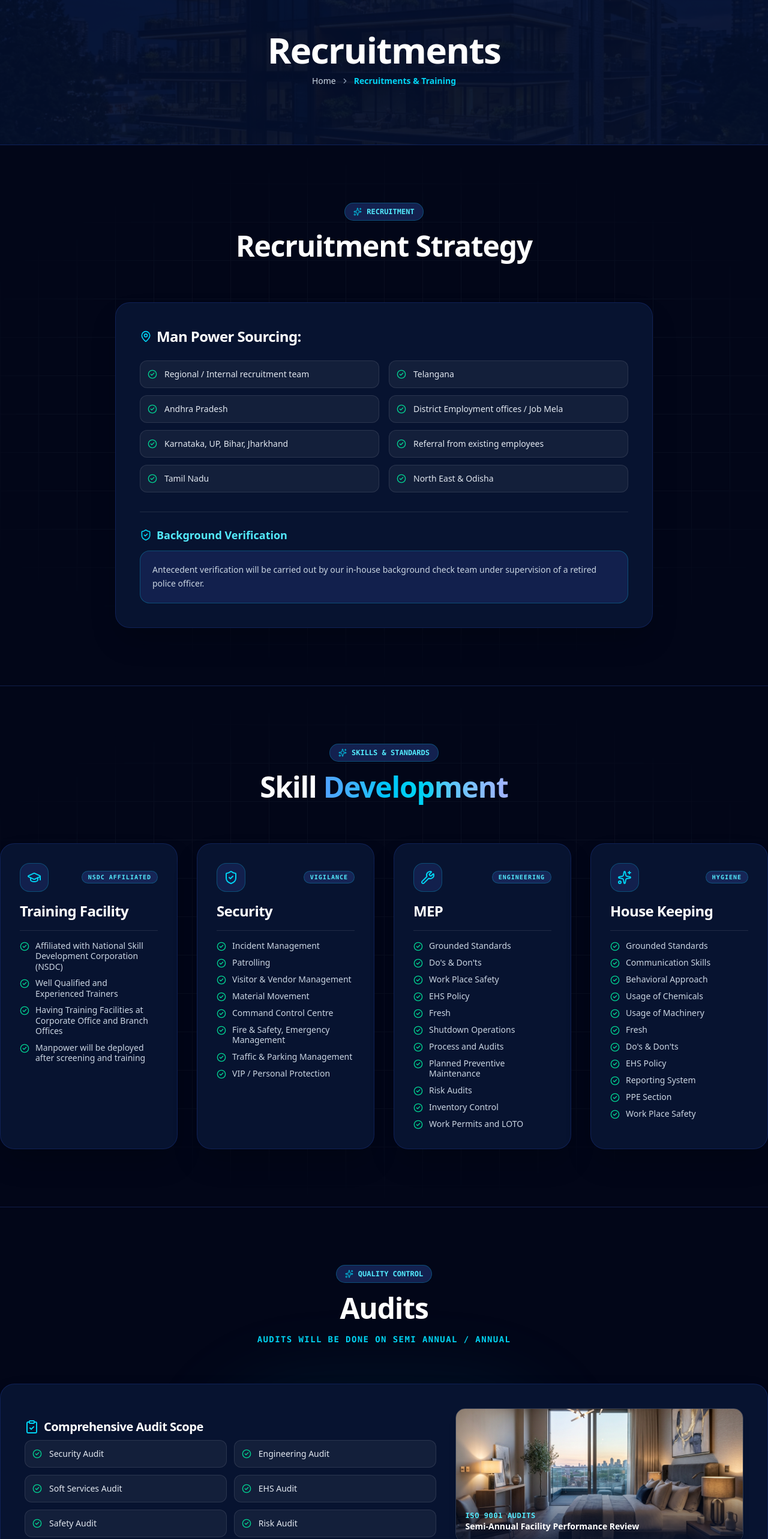
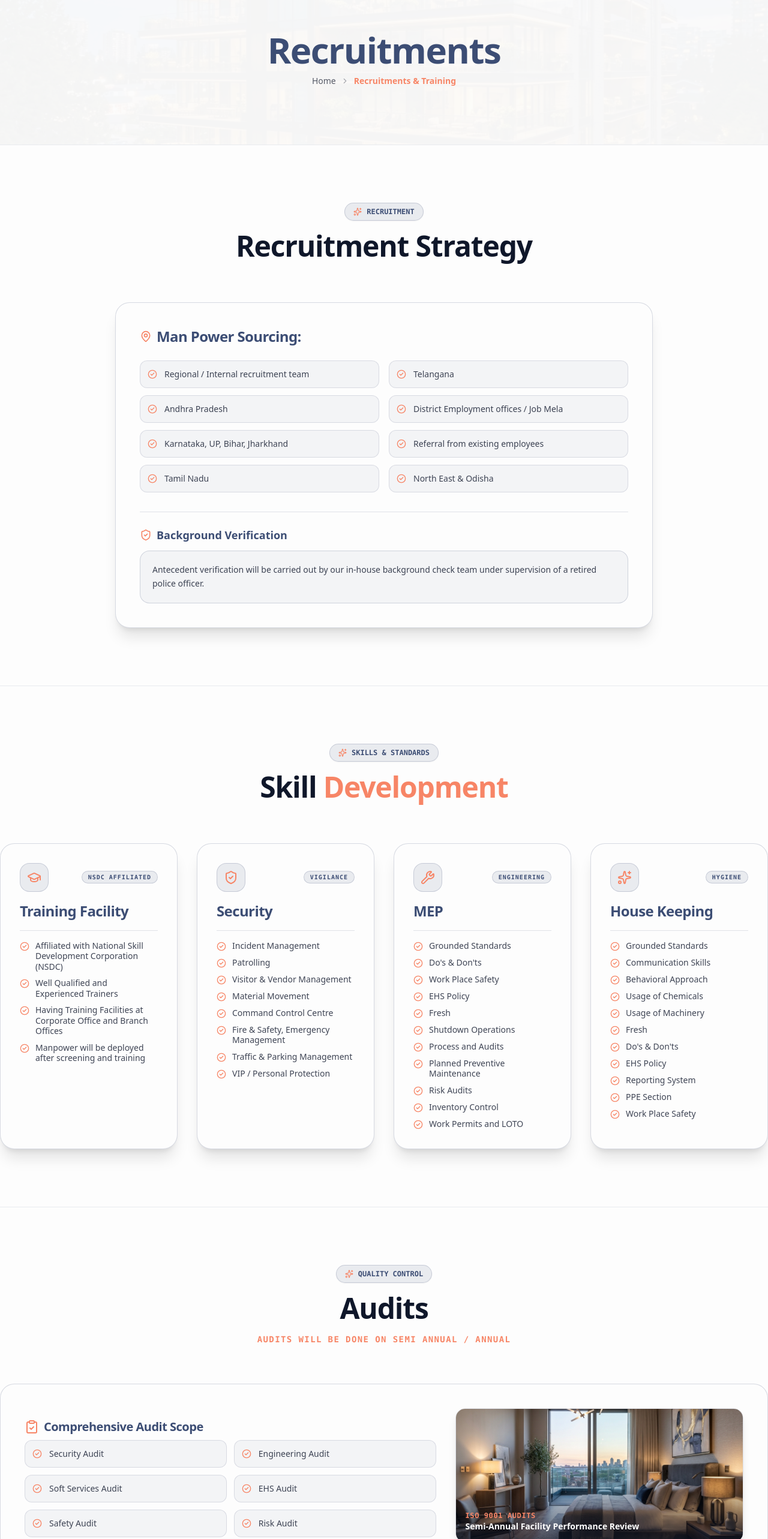
Before and after one commit to MISFOfficial/amazepms.com-redesign, a Next.js app: page /recruitments in a window 1280 px wide. Shown: the part 160-2726 px from the top of the page at 60% size. Built offline with nearby package versions, Linux system fonts and the light colour scheme.

Commit message:
refactor: migrate recruitment section components to use global CSS variables for theme consistency

```diff
--- a/app/(home)/recruitments/Components/AuditsSection/AuditsSection.tsx
+++ b/app/(home)/recruitments/Components/AuditsSection/AuditsSection.tsx
@@ -7,36 +7,33 @@ import { auditsData } from "./components/Content";
 
 export function AuditsSection() {
   return (
-    <section className="relative w-full bg-slate-950 py-16 sm:py-24 border-b border-blue-950/80 overflow-hidden text-white">
-      {/* Ambient Glow */}
-      <div className="absolute top-1/2 left-1/2 -translate-x-1/2 -translate-y-1/2 w-[600px] h-[350px] bg-cyan-600/10 rounded-full blur-3xl pointer-events-none" />
-
+    <section className="relative w-full bg-[var(--white)] py-16 sm:py-24 border-b border-[var(--primary)]/10 overflow-hidden text-[var(--black)]">
       <div className="ratio relative z-10">
         {/* Section Header */}
         <div className="text-center max-w-3xl mx-auto space-y-3 mb-12 sm:mb-16">
-          <div className="inline-flex items-center gap-2 px-3.5 py-1.5 bg-blue-950/90 border border-cyan-500/30 text-cyan-300 text-xs font-semibold rounded-full shadow-xs">
-            <Sparkles className="w-3.5 h-3.5 text-cyan-400 animate-pulse" />
+          <div className="inline-flex items-center gap-2 px-3.5 py-1.5 bg-[var(--primary)]/10 border border-[var(--primary)]/20 text-[var(--primary)] text-xs font-semibold rounded-full shadow-xs">
+            <Sparkles className="w-3.5 h-3.5 text-[var(--secondary)]" />
             <span className="font-mono uppercase text-[11px] sm:text-xs">
               QUALITY CONTROL
             </span>
           </div>
 
-          <h2 className="text-3xl sm:text-4xl lg:text-5xl font-bold text-white tracking-tight leading-tight">
+          <h2 className="text-3xl sm:text-4xl lg:text-5xl font-bold text-[var(--black)] tracking-tight leading-tight">
             {auditsData.title}
           </h2>
 
-          <p className="text-xs sm:text-sm font-mono font-semibold text-cyan-400 uppercase tracking-widest">
+          <p className="text-xs sm:text-sm font-mono font-bold text-[var(--secondary)] uppercase tracking-widest">
             {auditsData.subtitle}
           </p>
         </div>
 
         {/* Content Container */}
-        <div className="bg-[#071330] rounded-3xl p-6 sm:p-10 border border-blue-900/40 shadow-2xl grid grid-cols-1 lg:grid-cols-12 gap-8 items-center">
+        <div className="bg-[var(--white)] rounded-3xl p-6 sm:p-10 border border-[var(--primary)]/20 shadow-xl grid grid-cols-1 lg:grid-cols-12 gap-8 items-center">
           {/* Left Side: 13 Audit Items Grid */}
           <div className="lg:col-span-7 space-y-4">
             <div className="flex items-center gap-2 mb-2">
-              <ClipboardCheck className="w-6 h-6 text-cyan-400" />
-              <h3 className="text-xl font-bold text-white tracking-tight">
+              <ClipboardCheck className="w-6 h-6 text-[var(--secondary)]" />
+              <h3 className="text-xl font-bold text-[var(--primary)] tracking-tight">
                 Comprehensive Audit Scope
               </h3>
             </div>
@@ -45,10 +42,10 @@ export function AuditsSection() {
               {auditsData.auditsList.map((item, idx) => (
                 <div
                   key={idx}
-                  className="flex items-center gap-3 p-3 rounded-xl bg-white/5 border border-white/10 hover:border-cyan-500/40 transition-colors"
+                  className="flex items-center gap-3 p-3 rounded-xl bg-[var(--primary)]/5 border border-[var(--primary)]/15 hover:border-[var(--secondary)] transition-colors"
                 >
-                  <CheckCircle2 className="w-4 h-4 text-emerald-400 shrink-0" />
-                  <span className="text-xs sm:text-sm font-medium text-slate-200">
+                  <CheckCircle2 className="w-4 h-4 text-[var(--secondary)] shrink-0" />
+                  <span className="text-xs sm:text-sm font-medium text-[var(--black)]/80">
                     {item}
                   </span>
                 </div>
@@ -58,37 +55,37 @@ export function AuditsSection() {
 
           {/* Right Side: Audit Imagery */}
           <div className="lg:col-span-5 space-y-4">
-            <div className="relative h-48 sm:h-56 rounded-2xl overflow-hidden border border-white/15 shadow-lg group">
+            <div className="relative h-48 sm:h-56 rounded-2xl overflow-hidden border border-[var(--primary)]/15 shadow-lg group">
               <Image
                 src="/hero_interior.png"
                 alt="Audit Review Team"
                 fill
                 className="object-cover group-hover:scale-105 transition-transform duration-500"
               />
-              <div className="absolute inset-0 bg-gradient-to-t from-[#071330] via-transparent to-transparent opacity-80" />
+              <div className="absolute inset-0 bg-gradient-to-t from-[var(--black)]/80 via-transparent to-transparent opacity-80" />
               <div className="absolute bottom-4 left-4 right-4">
-                <span className="text-xs font-mono font-bold text-cyan-300 uppercase tracking-wider block">
+                <span className="text-xs font-mono font-bold text-[var(--secondary)] uppercase tracking-wider block">
                   ISO 9001 Audits
                 </span>
-                <span className="text-sm font-bold text-white block">
+                <span className="text-sm font-bold text-[var(--white)] block">
                   Semi-Annual Facility Performance Review
                 </span>
               </div>
             </div>
 
-            <div className="relative h-48 sm:h-56 rounded-2xl overflow-hidden border border-white/15 shadow-lg group">
+            <div className="relative h-48 sm:h-56 rounded-2xl overflow-hidden border border-[var(--primary)]/15 shadow-lg group">
               <Image
                 src="/why_excellence.png"
                 alt="Management Compliance Review"
                 fill
                 className="object-cover group-hover:scale-105 transition-transform duration-500"
               />
-              <div className="absolute inset-0 bg-gradient-to-t from-[#071330] via-transparent to-transparent opacity-80" />
+              <div className="absolute inset-0 bg-gradient-to-t from-[var(--black)]/80 via-transparent to-transparent opacity-80" />
               <div className="absolute bottom-4 left-4 right-4">
-                <span className="text-xs font-mono font-bold text-cyan-300 uppercase tracking-wider block">
+                <span className="text-xs font-mono font-bold text-[var(--secondary)] uppercase tracking-wider block">
                   EHS & Risk Compliance
                 </span>
-                <span className="text-sm font-bold text-white block">
+                <span className="text-sm font-bold text-[var(--white)] block">
                   On-Site Safety & Process Inspection
                 </span>
               </div>
--- a/app/(home)/recruitments/Components/HeroSection/HeroSection.tsx
+++ b/app/(home)/recruitments/Components/HeroSection/HeroSection.tsx
@@ -7,9 +7,9 @@ import { ChevronRight } from "lucide-react";
 
 export function HeroSection() {
   return (
-    <section className="relative w-full bg-[#051336] py-16 sm:py-20 lg:py-24 border-b border-blue-900/40 overflow-hidden text-center text-white">
-      {/* Background Skyscraper City Image with Dark Overlay matching Screenshot */}
-      <div className="absolute inset-0 z-0 opacity-25">
+    <section className="relative w-full bg-[var(--white)] py-16 sm:py-20 lg:py-24 border-b border-[var(--primary)]/10 overflow-hidden text-center text-[var(--black)]">
+      {/* Background Skyscraper Image with Light Overlay */}
+      <div className="absolute inset-0 z-0 opacity-10">
         <Image
           src="/hero_building.png"
           alt="Amaze PMS Recruitments Skyscraper"
@@ -17,22 +17,22 @@ export function HeroSection() {
           className="object-cover"
           priority
         />
-        <div className="absolute inset-0 bg-[#051336]/80 mix-blend-multiply" />
+        <div className="absolute inset-0 bg-[var(--white)]/70" />
       </div>
 
       <div className="ratio relative z-10 flex flex-col items-center justify-center space-y-3">
-        {/* Title matching Screenshot */}
-        <h1 className="text-3xl sm:text-5xl lg:text-6xl font-bold tracking-tight text-white">
+        {/* Page Title */}
+        <h1 className="text-3xl sm:text-5xl lg:text-6xl font-bold tracking-tight text-[var(--primary)]">
           Recruitments
         </h1>
 
-        {/* Breadcrumb matching Screenshot: Home > Recruitments & Training */}
-        <nav className="inline-flex items-center gap-2 text-xs sm:text-sm text-slate-300 font-medium">
-          <Link href="/" className="hover:text-white transition-colors">
+        {/* Breadcrumb Navigation: Home > Recruitments & Training */}
+        <nav className="inline-flex items-center gap-2 text-xs sm:text-sm text-[var(--black)]/70 font-medium">
+          <Link href="/" className="hover:text-[var(--secondary)] transition-colors">
             Home
           </Link>
-          <ChevronRight className="w-3.5 h-3.5 text-slate-400" />
-          <span className="text-cyan-400 font-semibold">Recruitments & Training</span>
+          <ChevronRight className="w-3.5 h-3.5 opacity-50" />
+          <span className="text-[var(--secondary)] font-semibold">Recruitments & Training</span>
         </nav>
       </div>
     </section>
--- a/app/(home)/recruitments/Components/RecruitmentStrategy/RecruitmentStrategy.tsx
+++ b/app/(home)/recruitments/Components/RecruitmentStrategy/RecruitmentStrategy.tsx
@@ -6,43 +6,40 @@ import { recruitmentStrategyData } from "./components/Content";
 
 export function RecruitmentStrategy() {
   return (
-    <section className="relative w-full bg-slate-950 py-16 sm:py-24 border-b border-blue-950/80 overflow-hidden text-white">
-      {/* Background Mesh */}
-      <div className="absolute inset-0 bg-[linear-gradient(to_right,#1e293b_1px,transparent_1px),linear-gradient(to_bottom,#1e293b_1px,transparent_1px)] bg-[size:4rem_4rem] [mask-image:radial-gradient(ellipse_60%_50%_at_50%_50%,#000_70%,transparent_100%)] opacity-25 pointer-events-none" />
-
+    <section className="relative w-full bg-[var(--white)] py-16 sm:py-24 border-b border-[var(--primary)]/10 overflow-hidden text-[var(--black)]">
       <div className="ratio relative z-10">
-        {/* Section Header matching Screenshot */}
+        {/* Section Header */}
         <div className="text-center max-w-3xl mx-auto space-y-3 mb-12 sm:mb-16">
-          <div className="inline-flex items-center gap-2 px-3.5 py-1.5 bg-blue-950/90 border border-cyan-500/30 text-cyan-300 text-xs font-semibold rounded-full shadow-xs">
-            <Sparkles className="w-3.5 h-3.5 text-cyan-400 animate-pulse" />
+          <div className="inline-flex items-center gap-2 px-3.5 py-1.5 bg-[var(--primary)]/10 border border-[var(--primary)]/20 text-[var(--primary)] text-xs font-semibold rounded-full shadow-xs">
+            <Sparkles className="w-3.5 h-3.5 text-[var(--secondary)]" />
             <span className="font-mono uppercase text-[11px] sm:text-xs">RECRUITMENT</span>
           </div>
 
-          <h2 className="text-3xl sm:text-4xl lg:text-5xl font-bold text-white tracking-tight leading-tight">
+          <h2 className="text-3xl sm:text-4xl lg:text-5xl font-bold text-[var(--black)] tracking-tight leading-tight">
             {recruitmentStrategyData.title}
           </h2>
         </div>
 
         {/* Card Body Container */}
-        <div className="max-w-4xl mx-auto bg-[#071330] rounded-3xl p-6 sm:p-10 border border-blue-900/40 shadow-2xl space-y-8">
+        <div className="max-w-4xl mx-auto bg-[var(--white)] rounded-3xl p-6 sm:p-10 border border-[var(--primary)]/20 shadow-xl space-y-8">
           {/* Man Power Sourcing Subhead */}
           <div className="space-y-4">
-            <h3 className="text-xl sm:text-2xl font-bold text-white tracking-tight text-center sm:text-left flex items-center gap-2 justify-center sm:justify-start">
-              <MapPin className="w-5 h-5 text-cyan-400" />
+            <h3 className="text-xl sm:text-2xl font-bold text-[var(--primary)] tracking-tight text-center sm:text-left flex items-center gap-2 justify-center sm:justify-start">
+              <MapPin className="w-5 h-5 text-[var(--secondary)]" />
               <span>{recruitmentStrategyData.subhead1}</span>
             </h3>
 
-            {/* 2 Column Sourcing List matching Screenshot */}
+            {/* 2 Column Sourcing List */}
             <div className="grid grid-cols-1 sm:grid-cols-2 gap-4 pt-2">
               {/* Column 1 */}
               <div className="space-y-3">
                 {recruitmentStrategyData.column1.map((item, idx) => (
                   <div
                     key={idx}
-                    className="flex items-center gap-3 p-3 rounded-xl bg-white/5 border border-white/10"
+                    className="flex items-center gap-3 p-3 rounded-xl bg-[var(--primary)]/5 border border-[var(--primary)]/15"
                   >
-                    <CheckCircle2 className="w-4 h-4 text-emerald-400 shrink-0" />
-                    <span className="text-xs sm:text-sm font-medium text-slate-200">
+                    <CheckCircle2 className="w-4 h-4 text-[var(--secondary)] shrink-0" />
+                    <span className="text-xs sm:text-sm font-medium text-[var(--black)]/80">
                       {item}
                     </span>
                   </div>
@@ -54,10 +51,10 @@ export function RecruitmentStrategy() {
                 {recruitmentStrategyData.column2.map((item, idx) => (
                   <div
                     key={idx}
-                    className="flex items-center gap-3 p-3 rounded-xl bg-white/5 border border-white/10"
+                    className="flex items-center gap-3 p-3 rounded-xl bg-[var(--primary)]/5 border border-[var(--primary)]/15"
                   >
-                    <CheckCircle2 className="w-4 h-4 text-emerald-400 shrink-0" />
-                    <span className="text-xs sm:text-sm font-medium text-slate-200">
+                    <CheckCircle2 className="w-4 h-4 text-[var(--secondary)] shrink-0" />
+                    <span className="text-xs sm:text-sm font-medium text-[var(--black)]/80">
                       {item}
                     </span>
                   </div>
@@ -66,14 +63,14 @@ export function RecruitmentStrategy() {
             </div>
           </div>
 
-          {/* Background Verification Box matching Screenshot */}
-          <div className="pt-6 border-t border-white/10 space-y-3 text-center sm:text-left">
-            <h4 className="text-lg font-bold text-cyan-300 flex items-center justify-center sm:justify-start gap-2">
-              <ShieldCheck className="w-5 h-5 text-cyan-400" />
+          {/* Background Verification Box */}
+          <div className="pt-6 border-t border-[var(--primary)]/15 space-y-3 text-center sm:text-left">
+            <h4 className="text-lg font-bold text-[var(--primary)] flex items-center justify-center sm:justify-start gap-2">
+              <ShieldCheck className="w-5 h-5 text-[var(--secondary)]" />
               <span>{recruitmentStrategyData.subhead2}</span>
             </h4>
 
-            <div className="p-4 sm:p-5 rounded-2xl bg-blue-950/80 border border-cyan-500/30 text-xs sm:text-sm text-slate-300 leading-relaxed font-sans">
+            <div className="p-4 sm:p-5 rounded-2xl bg-[var(--primary)]/5 border border-[var(--primary)]/20 text-xs sm:text-sm text-[var(--black)]/80 leading-relaxed font-sans font-normal">
               {recruitmentStrategyData.backgroundVerificationText}
             </div>
           </div>
--- a/app/(home)/recruitments/Components/SkillDevelopment/SkillDevelopment.tsx
+++ b/app/(home)/recruitments/Components/SkillDevelopment/SkillDevelopment.tsx
@@ -38,23 +38,20 @@ export function SkillDevelopment() {
   }, []);
 
   return (
-    <section className="relative w-full bg-slate-950 py-16 sm:py-24 border-b border-blue-950/80 overflow-hidden text-white">
-      {/* Background Mesh */}
-      <div className="absolute inset-0 bg-[linear-gradient(to_right,#1e293b_1px,transparent_1px),linear-gradient(to_bottom,#1e293b_1px,transparent_1px)] bg-[size:4rem_4rem] [mask-image:radial-gradient(ellipse_60%_50%_at_50%_50%,#000_70%,transparent_100%)] opacity-25 pointer-events-none" />
-
+    <section className="relative w-full bg-[var(--white)] py-16 sm:py-24 border-b border-[var(--primary)]/10 overflow-hidden text-[var(--black)]">
       <div className="ratio relative z-10">
         {/* Section Header */}
         <div className="text-center max-w-3xl mx-auto space-y-3 mb-12 sm:mb-16">
-          <div className="inline-flex items-center gap-2 px-3.5 py-1.5 bg-blue-950/90 border border-cyan-500/30 text-cyan-300 text-xs font-semibold rounded-full shadow-xs">
-            <Sparkles className="w-3.5 h-3.5 text-cyan-400 animate-pulse" />
+          <div className="inline-flex items-center gap-2 px-3.5 py-1.5 bg-[var(--primary)]/10 border border-[var(--primary)]/20 text-[var(--primary)] text-xs font-semibold rounded-full shadow-xs">
+            <Sparkles className="w-3.5 h-3.5 text-[var(--secondary)]" />
             <span className="font-mono uppercase text-[11px] sm:text-xs">
               SKILLS & STANDARDS
             </span>
           </div>
 
-          <h2 className="text-3xl sm:text-4xl lg:text-5xl font-bold text-white tracking-tight leading-tight">
+          <h2 className="text-3xl sm:text-4xl lg:text-5xl font-bold text-[var(--black)] tracking-tight leading-tight">
             Skill{" "}
-            <span className="bg-gradient-to-r from-blue-400 via-cyan-400 to-indigo-300 bg-clip-text text-transparent">
+            <span className="text-[var(--secondary)]">
               Development
             </span>
           </h2>
--- a/app/(home)/recruitments/Components/SkillDevelopment/components/SkillCard.tsx
+++ b/app/(home)/recruitments/Components/SkillDevelopment/components/SkillCard.tsx
@@ -12,40 +12,40 @@ export const SkillCard: React.FC<SkillCardProps> = ({ card }) => {
   const getIcon = () => {
     switch (card.id) {
       case "training":
-        return <GraduationCap className="w-6 h-6 text-cyan-400" />;
+        return <GraduationCap className="w-6 h-6 text-[var(--secondary)]" />;
       case "security":
-        return <ShieldCheck className="w-6 h-6 text-cyan-400" />;
+        return <ShieldCheck className="w-6 h-6 text-[var(--secondary)]" />;
       case "mep":
-        return <Wrench className="w-6 h-6 text-cyan-400" />;
+        return <Wrench className="w-6 h-6 text-[var(--secondary)]" />;
       default:
-        return <Sparkles className="w-6 h-6 text-cyan-400" />;
+        return <Sparkles className="w-6 h-6 text-[var(--secondary)]" />;
     }
   };
 
   return (
-    <div className="skill-dev-card bg-[#071330] rounded-2xl sm:rounded-3xl p-6 sm:p-8 border border-blue-900/40 shadow-2xl hover:border-cyan-500/50 transition-all duration-500 flex flex-col justify-between h-full group">
+    <div className="skill-dev-card bg-[var(--white)] rounded-2xl sm:rounded-3xl p-6 sm:p-8 border border-[var(--primary)]/20 shadow-xl hover:border-[var(--secondary)] hover:shadow-2xl transition-all duration-500 flex flex-col justify-between h-full group text-[var(--black)]">
       <div>
         {/* Card Header */}
         <div className="flex items-center justify-between mb-4">
-          <div className="w-12 h-12 rounded-2xl bg-blue-950/80 border border-cyan-500/30 flex items-center justify-center shrink-0 group-hover:scale-105 transition-all duration-300">
+          <div className="w-12 h-12 rounded-2xl bg-[var(--primary)]/10 border border-[var(--primary)]/20 flex items-center justify-center shrink-0 group-hover:scale-105 transition-all duration-300">
             {getIcon()}
           </div>
-          <span className="text-[10px] font-mono font-bold text-cyan-300 uppercase tracking-widest px-2.5 py-0.5 rounded-full bg-blue-950 border border-cyan-500/30">
+          <span className="text-[10px] font-mono font-bold text-[var(--primary)] uppercase tracking-widest px-2.5 py-0.5 rounded-full bg-[var(--primary)]/10 border border-[var(--primary)]/20">
             {card.badge}
           </span>
         </div>
 
         {/* Title */}
-        <h3 className="text-xl sm:text-2xl font-bold text-white tracking-tight mb-4 group-hover:text-cyan-300 transition-colors">
+        <h3 className="text-xl sm:text-2xl font-bold text-[var(--primary)] tracking-tight mb-4 group-hover:text-[var(--secondary)] transition-colors">
           {card.title}
         </h3>
 
-        {/* Items Checklist matching Screenshot */}
-        <div className="space-y-2.5 pt-4 border-t border-white/10">
+        {/* Items Checklist */}
+        <div className="space-y-2.5 pt-4 border-t border-[var(--primary)]/15">
           {card.items.map((item, idx) => (
             <div key={idx} className="flex items-start gap-2.5">
-              <CheckCircle2 className="w-4 h-4 text-emerald-400 shrink-0 mt-0.5" />
-              <span className="text-xs sm:text-sm text-slate-300 font-medium leading-tight">
+              <CheckCircle2 className="w-4 h-4 text-[var(--secondary)] shrink-0 mt-0.5" />
+              <span className="text-xs sm:text-sm text-[var(--black)]/80 font-medium leading-tight">
                 {item}
               </span>
             </div>
```
Also changed, not shown: app/(home)/recruitments/Components/FunctionalApproach/FunctionalApproach.tsx (+11 -14 lines), app/(home)/recruitments/Components/FunctionalApproach/components/StageStepCard.tsx (+10 -13 lines).
